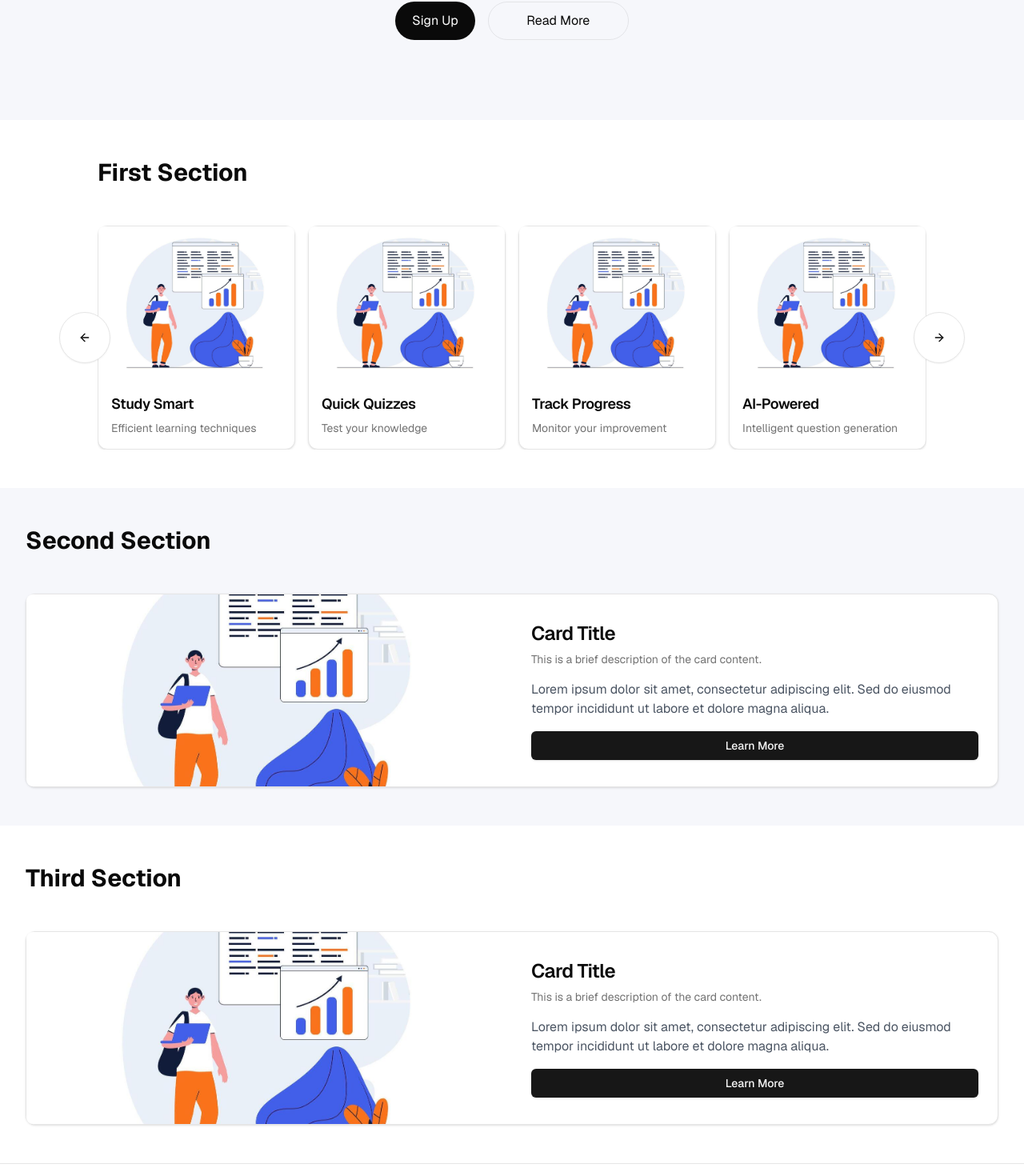
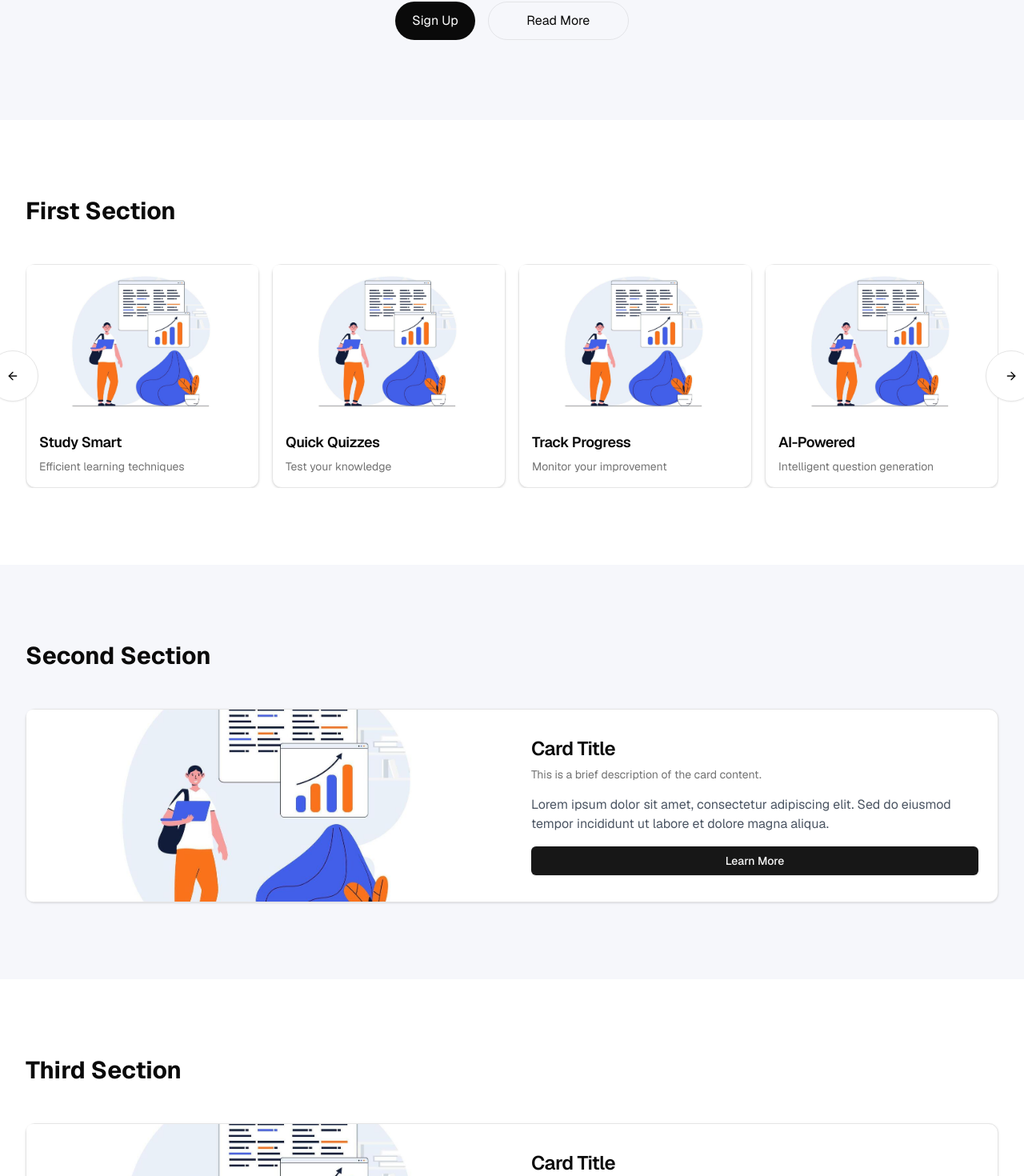
Before and after one commit to joshuaprunty/quiz-master, a Next.js app: page / in a window 1280 px wide. Shown: the part 315-1785 px from the top of the page at 80% size. Built offline with nearby package versions, Linux system fonts and the light colour scheme.

Commit message:
spacing fixes

```diff
--- a/src/app/(marketing)/page.js
+++ b/src/app/(marketing)/page.js
@@ -45,11 +45,11 @@ export default function Home() {
         </div>
       </Section>
 
-      <Section backgroundColor="#ffffff" className="min-h-[50vh] flex items-center">
-        <div className="py-12 w-full">
+      <Section backgroundColor="#ffffff">
+        <div className="py-24 w-full">
           <h2 className="text-3xl font-bold mb-12">First Section</h2>
           <Carousel
-            className="w-full mx-auto"
+            className="mx-auto"
             opts={{
               loop: true,
               align: "start",
@@ -91,8 +91,8 @@ export default function Home() {
         </div>
       </Section>
 
-      <Section backgroundColor="#f6f7fb" className="min-h-[50vh] flex items-center">
-        <div className="py-12">
+      <Section backgroundColor="#f6f7fb" className="flex items-center">
+        <div className="py-24">
           <h2 className="text-3xl font-bold mb-12">Second Section</h2>
           <Card className="w-full mx-auto">
             <div className="grid grid-cols-1 md:grid-cols-2">
@@ -127,8 +127,8 @@ export default function Home() {
         </div>
       </Section>
 
-      <Section backgroundColor="#ffffff" className="min-h-[50vh] flex items-center">
-        <div className="py-12">
+      <Section backgroundColor="#ffffff" className="flex items-center">
+        <div className="py-24">
           <h2 className="text-3xl font-bold mb-12">Third Section</h2>
           <Card className="w-full mx-auto">
             <div className="grid grid-cols-1 md:grid-cols-2">
```
